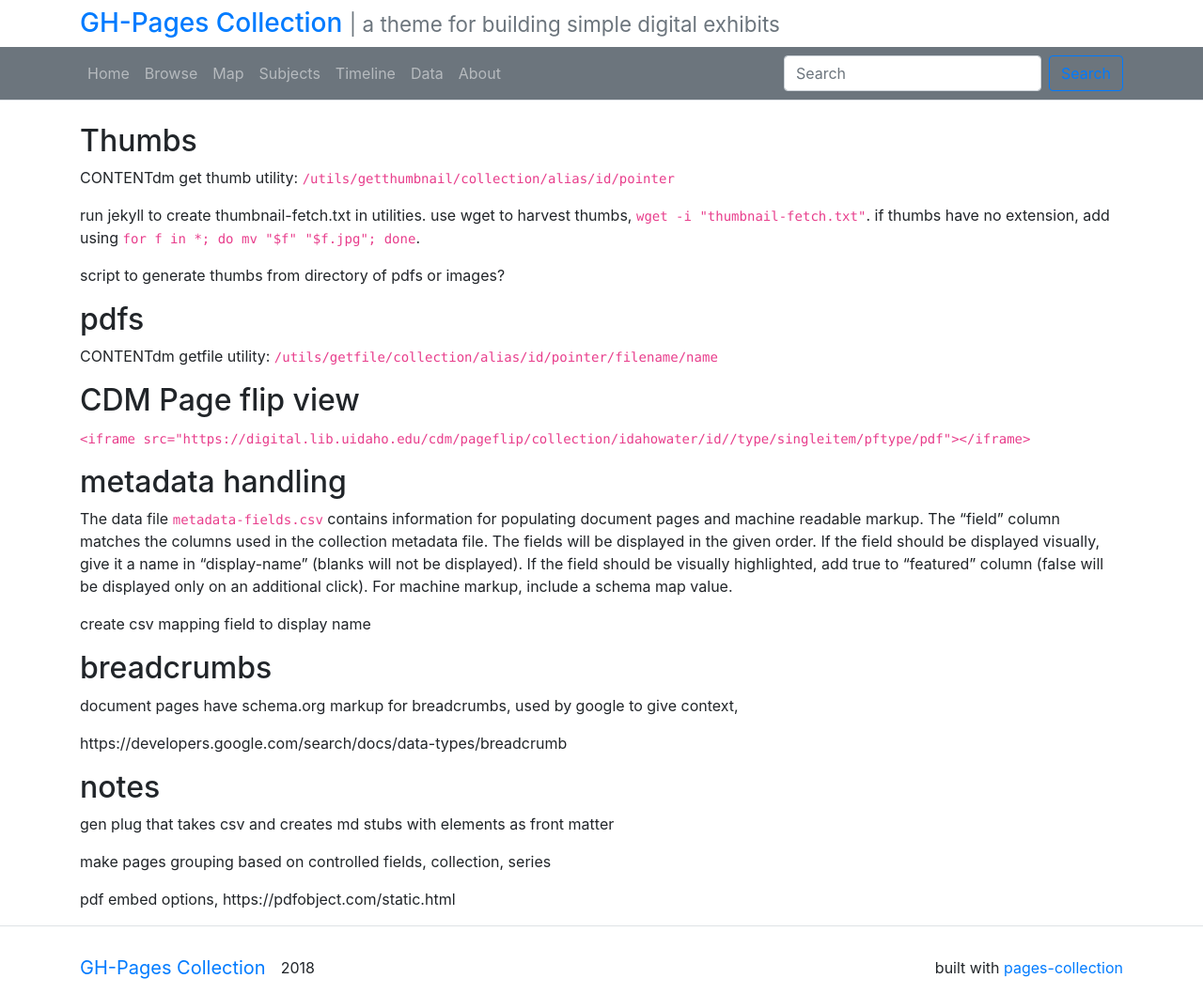
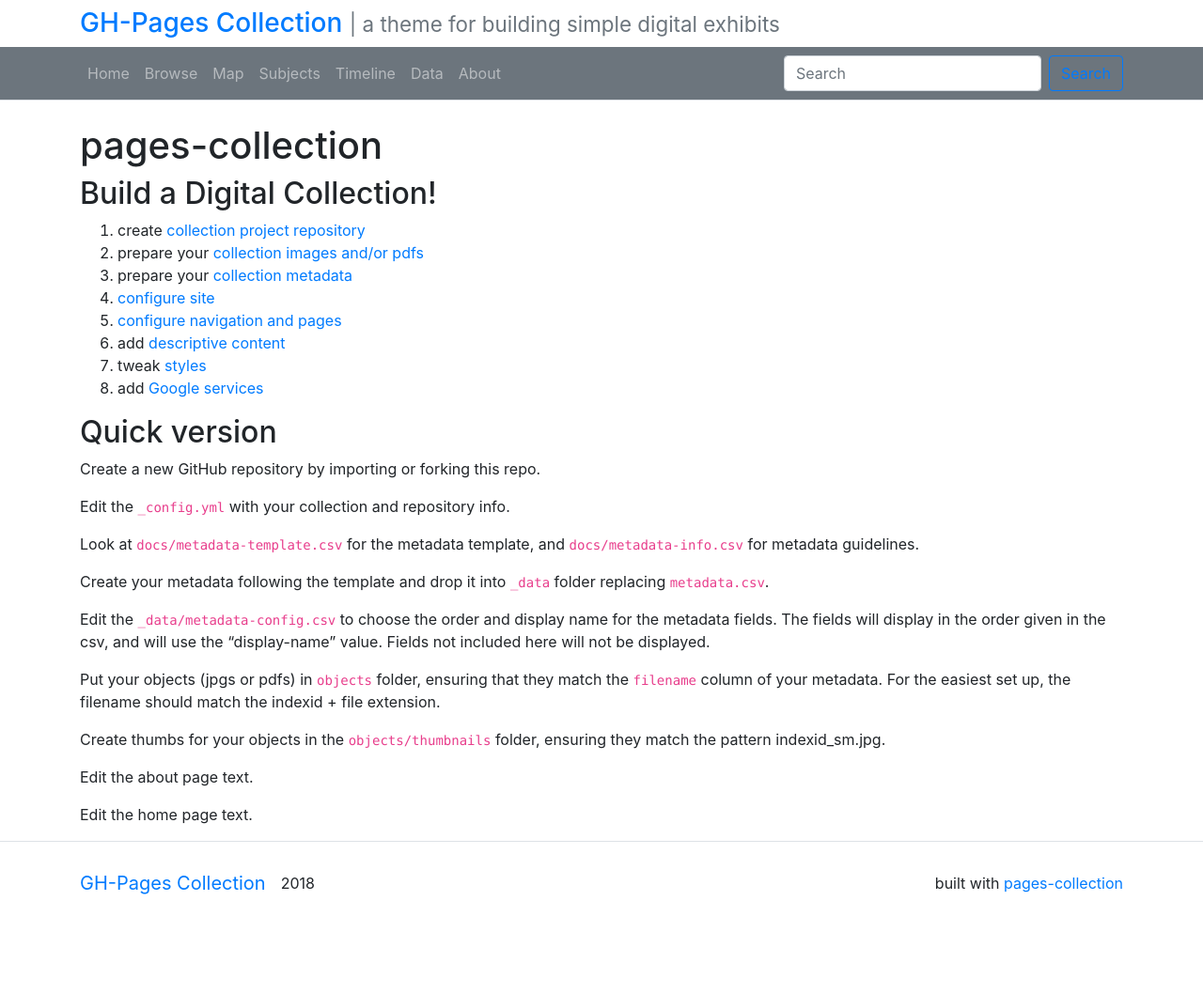
Before and after one commit to uidaholib/pages-collection, a Jekyll site: the page built from docs/index.md, in a window 1280 px wide. Shown: the whole page at 94% size. Built offline with Jekyll 4.4.1, drawn with Linux system fonts in a browser that asks for light colours; our own code applies the rules of GitHub Pages for plain Markdown files; after the commit the page ends 968 px from its top, so only the background shows below that.

Commit message:
create skeleton documentation

```diff
--- a/docs/index.md
+++ b/docs/index.md
@@ -1,47 +1,35 @@
+# pages-collection
 
-## Thumbs
+## Build a Digital Collection!
 
-CONTENTdm get thumb utility:
-`/utils/getthumbnail/collection/alias/id/pointer`
+1. create [collection project repository](01-project.md)
+2. prepare your [collection images and/or pdfs](02-objects.md)
+3. prepare your [collection metadata](03-metadata.md)
+4. [configure site](04-configure.md)
+5. [configure navigation and pages](05-pages.md)
+6. add [descriptive content](06-content.md)
+7. tweak [styles](07-style.md)
+8. add [Google services](google.md)
 
-run jekyll to create thumbnail-fetch.txt in utilities.
-use wget to harvest thumbs, `wget -i "thumbnail-fetch.txt"`.
-if thumbs have no extension, add using `for f in *; do mv "$f" "$f.jpg"; done`.
+## Quick version
 
-script to generate thumbs from directory of pdfs or images?
+Create a new GitHub repository by importing or forking this repo.
 
-## pdfs
+Edit the `_config.yml` with your collection and repository info.
 
-CONTENTdm getfile utility:
-`/utils/getfile/collection/alias/id/pointer/filename/name`
+Look at `docs/metadata-template.csv` for the metadata template, and `docs/metadata-info.csv` for metadata guidelines.
 
-## CDM Page flip view
+Create your metadata following the template and drop it into `_data` folder replacing `metadata.csv`.
 
-`<iframe src="https://digital.lib.uidaho.edu/cdm/pageflip/collection/idahowater/id/{{ page.cdm-number }}/type/singleitem/pftype/pdf"></iframe>`
+Edit the `_data/metadata-config.csv` to choose the order and display name for the metadata fields.
+The fields will display in the order given in the csv, and will use the "display-name" value.
+Fields not included here will not be displayed.
 
-## metadata handling
+Put your objects (jpgs or pdfs) in `objects` folder, ensuring that they match the `filename` column of your metadata.
+For the easiest set up, the filename should match the indexid + file extension.
 
-The data file `metadata-fields.csv` contains information for populating document pages and machine readable markup.
-The "field" column matches the columns used in the collection metadata file.
-The fields will be displayed in the given order.
-If the field should be displayed visually, give it a name in "display-name" (blanks will not be displayed).
-If the field should be visually highlighted, add true to "featured" column (false will be displayed only on an additional click).
-For machine markup, include a schema map value.
+Create thumbs for your objects in the `objects/thumbnails` folder, ensuring they match the pattern indexid_sm.jpg.
 
-create csv mapping field to display name
+Edit the about page text.
 
-## breadcrumbs
-
-document pages have schema.org markup for breadcrumbs, used by google to give context,
-
-https://developers.google.com/search/docs/data-types/breadcrumb
-
-## notes
-
-gen plug that takes csv and creates md stubs with elements as front matter
-
-{% assign fields = "title,creator,date-original,date,description,location,lat-long,subject,collection,series,iwrri-number,resource-identifier,rights-management,publisher,contributors,contributing-institution,format,type,metadata-cataloger,date-digital,reference-url" | split: ',' %}
-
-make pages grouping based on controlled fields, collection, series
-
-pdf embed options, https://pdfobject.com/static.html
+Edit the home page text.
```
Also changed, not shown: docs/01-project.md (added, +17 -0 lines), docs/02-objects.md (added, +14 -0 lines), docs/03-metadata.md (added, +13 -0 lines), docs/04-configure.md (added, +5 -0 lines), docs/05-pages.md (added, +5 -0 lines), docs/06-content.md (added, +9 -0 lines), docs/07-style.md (added, +7 -0 lines), docs/contentdm-tips.md (added, +90 -0 lines), docs/feature-notes.md (added, +26 -0 lines), docs/google.md (renamed from docs/google-search.md, +11 -1 lines), README.md.
